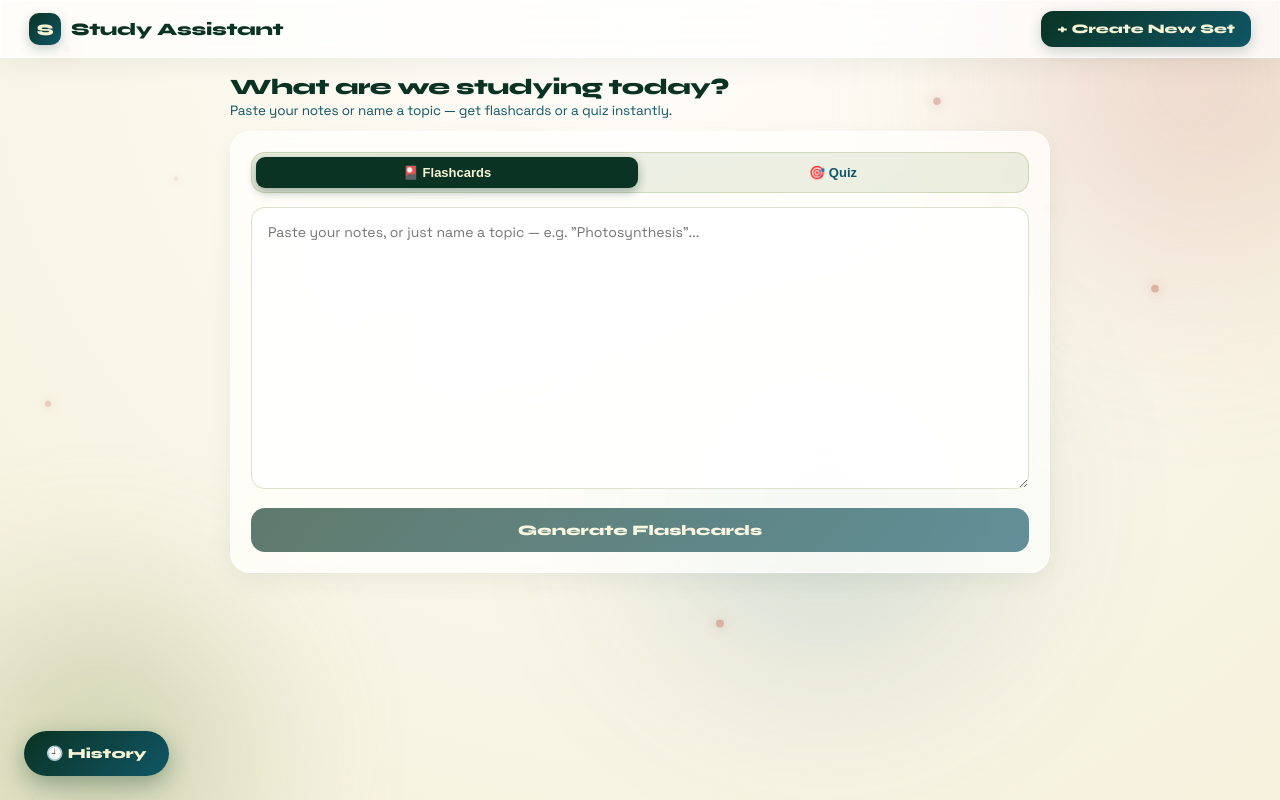
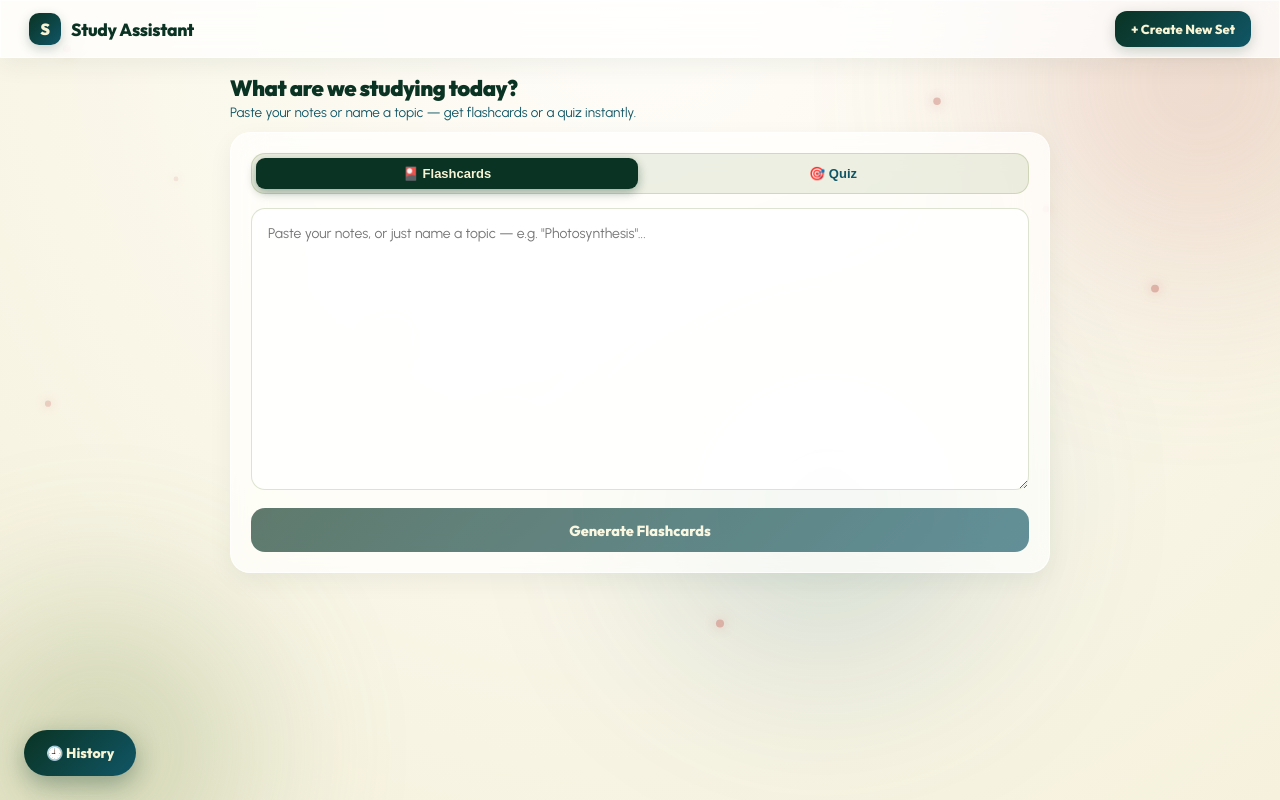
Before and after one commit to 02-08-2004/study-assistant, a React (Vite) app in the folder frontend/: page / in a window 1280 px wide. Built offline with nearby package versions, Linux system fonts and the light colour scheme.

Commit message:
fix(deploy): use relative API URL for Vercel production, fix vercel.json distDir and routes

```diff
--- a/frontend/index.html
+++ b/frontend/index.html
@@ -7,7 +7,7 @@
     <title>Study Assistant — AI Flashcards & Quiz</title>
     <link rel="preconnect" href="https://fonts.googleapis.com">
     <link rel="preconnect" href="https://fonts.gstatic.com" crossorigin>
-    <link href="https://fonts.googleapis.com/css2?family=Space+Grotesk:wght@300;400;500;600;700&family=Syne:wght@400;500;600;700;800&display=swap" rel="stylesheet">
+    <link href="https://fonts.googleapis.com/css2?family=Outfit:wght@400;500;600;700;800;900&family=Urbanist:wght@400;500;600;700;800&display=swap" rel="stylesheet">
   </head>
   <body>
     <div id="root"></div>
--- a/frontend/src/App.css
+++ b/frontend/src/App.css
@@ -39,14 +39,13 @@ body {
 body {
   background: radial-gradient(circle at 50% 0%, #FFFDF9 0%, #F5F1DC 100%);
   min-height: 100vh;
-  font-family: 'Space Grotesk', -apple-system, BlinkMacSystemFont, "Segoe UI", Roboto, sans-serif;
+  font-family: 'Urbanist', -apple-system, BlinkMacSystemFont, "Segoe UI", Roboto, sans-serif;
   color: var(--dark-green);
   -webkit-font-smoothing: antialiased;
-  letter-spacing: -0.01em;
 }
 
 h1, h2, h3, h4, .brand, .history-title, .generate-btn, .new-btn, .ctrl-btn, .topbar-new-btn, .edit-notes-btn {
-  font-family: 'Syne', -apple-system, sans-serif;
+  font-family: 'Outfit', -apple-system, sans-serif;
 }
 
 .page {
@@ -160,7 +159,7 @@ h1, h2, h3, h4, .brand, .history-title, .generate-btn, .new-btn, .ctrl-btn, .top
 }
 
 .ai-title-inline {
-  font-family: 'Syne', sans-serif;
+  font-family: 'Outfit', sans-serif;
   font-weight: 800;
   font-size: 13px;
   color: var(--dark-green);
@@ -273,7 +272,7 @@ h1, h2, h3, h4, .brand, .history-title, .generate-btn, .new-btn, .ctrl-btn, .top
 }
 
 .onboarding-card h2 {
-  font-family: 'Syne', sans-serif;
+  font-family: 'Outfit', sans-serif;
   font-size: 20px;
   font-weight: 900;
   color: var(--dark-green);
@@ -315,7 +314,7 @@ h1, h2, h3, h4, .brand, .history-title, .generate-btn, .new-btn, .ctrl-btn, .top
   background: linear-gradient(135deg, var(--dark-green), var(--midnight-green));
   color: var(--beige);
   border: none;
-  font-family: 'Syne', sans-serif;
+  font-family: 'Outfit', sans-serif;
   font-size: 15px;
   font-weight: 800;
   cursor: pointer;
@@ -385,7 +384,7 @@ h1, h2, h3, h4, .brand, .history-title, .generate-btn, .new-btn, .ctrl-btn, .top
   display: flex;
   align-items: center;
   justify-content: center;
-  font-family: 'Syne', sans-serif;
+  font-family: 'Outfit', sans-serif;
   font-weight: 900;
   font-size: 38px;
   box-shadow: 0 10px 30px rgba(0, 0, 0, 0.3), 0 0 25px rgba(211, 150, 140, 0.4);
@@ -2004,7 +2003,7 @@ textarea:focus {
   border: none;
   background: linear-gradient(135deg, var(--dark-green), var(--midnight-green));
   color: var(--beige);
-  font-family: 'Syne', sans-serif;
+  font-family: 'Outfit', sans-serif;
   font-weight: 800;
   font-size: 14px;
   cursor: pointer;
@@ -2210,7 +2209,7 @@ textarea:focus {
   background: linear-gradient(135deg, var(--dark-green), var(--midnight-green));
   color: var(--beige);
   border: none;
-  font-family: 'Syne', sans-serif;
+  font-family: 'Outfit', sans-serif;
   font-weight: 800;
   font-size: 15px;
   cursor: pointer;
@@ -2895,7 +2894,7 @@ textarea:focus {
   border-radius: 14px;
   background: linear-gradient(135deg, var(--dark-green), var(--midnight-green));
   color: var(--beige);
-  font-family: 'Syne', sans-serif;
+  font-family: 'Outfit', sans-serif;
   font-weight: 800;
   font-size: 15.5px;
   border: none;
@@ -2909,7 +2908,7 @@ textarea:focus {
   border-radius: 14px;
   background: rgba(255, 255, 255, 0.85);
   color: var(--dark-green);
-  font-family: 'Syne', sans-serif;
+  font-family: 'Outfit', sans-serif;
   font-weight: 800;
   font-size: 15px;
   border: 1.5px solid var(--blanched);
--- a/frontend/src/App.jsx
+++ b/frontend/src/App.jsx
@@ -82,7 +82,7 @@ function App() {
     setAiThinkingIdx(0);
 
     try {
-      const API_URL = import.meta.env.VITE_API_URL || 'http://localhost:5000';
+      const API_URL = import.meta.env.VITE_API_URL || '';
       const res = await fetch(`${API_URL}/api/generate`, {
         method: 'POST',
         headers: { 'Content-Type': 'application/json' },
--- a/frontend/src/index.css
+++ b/frontend/src/index.css
@@ -13,5 +13,5 @@ body,
 }
 
 body {
-  font-family: 'Space Grotesk', system-ui, -apple-system, sans-serif;
+  font-family: 'Plus Jakarta Sans', system-ui, -apple-system, sans-serif;
 }
```
Also changed, not shown: 1 other file (tests, documents, lock files or other folders).
